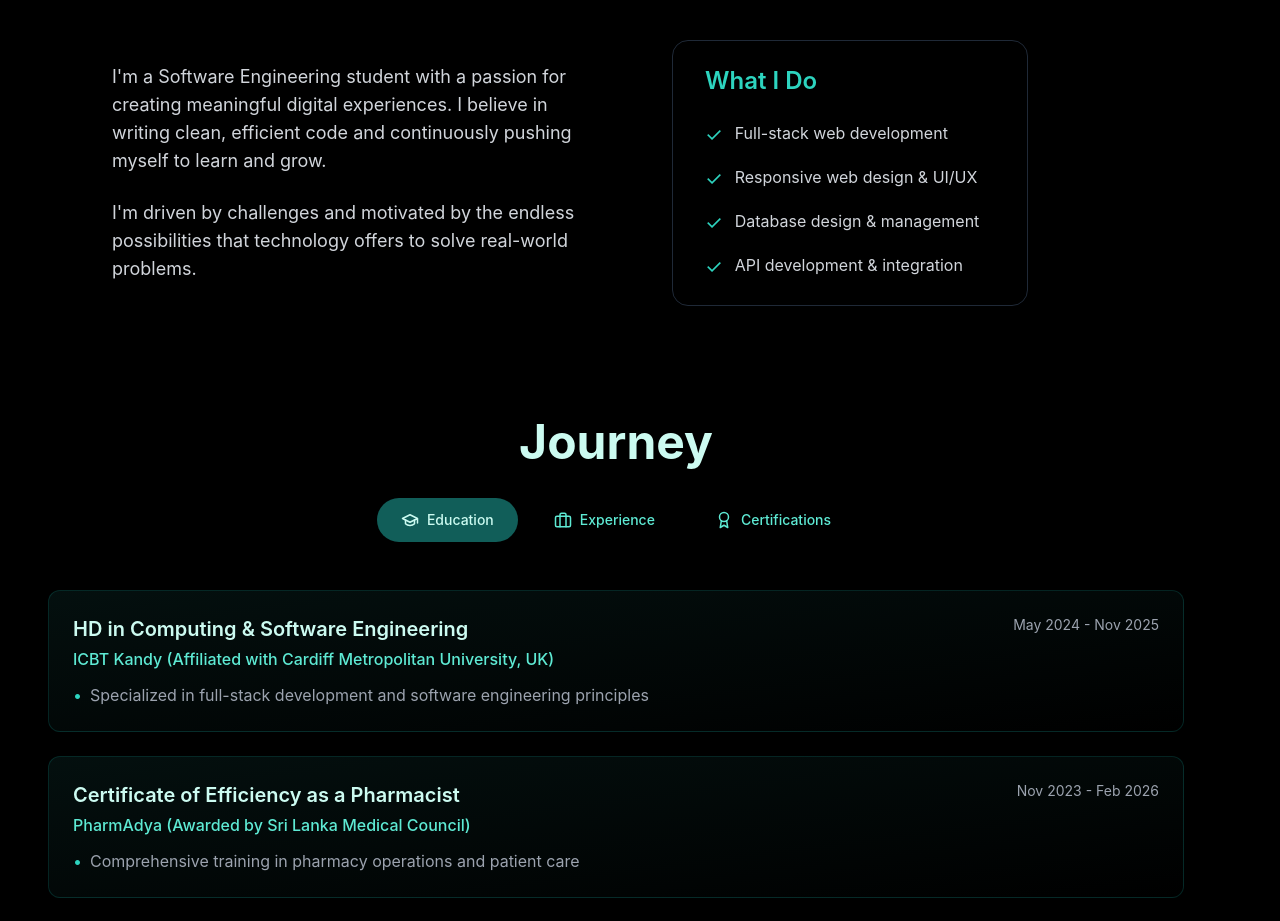
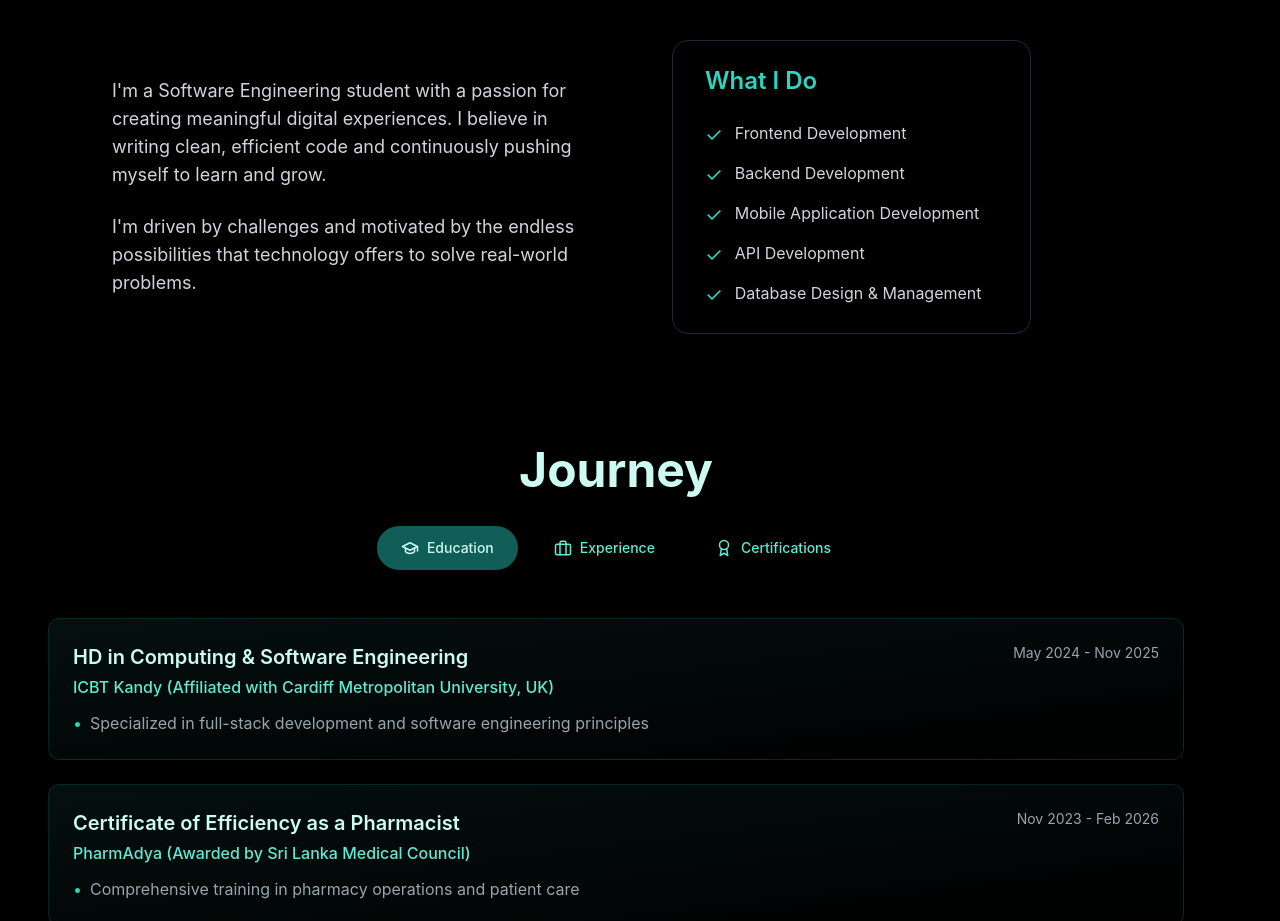
Before and after one commit to MNSBaanu/MyPortfolio, a React (Vite) app: page / in a window 1280 px wide. Shown: the part 960-1881 px from the top of the page. Built offline with nearby package versions, Linux system fonts and the light colour scheme.

Commit message:
Lil Change

```diff
--- a/src/components/About.tsx
+++ b/src/components/About.tsx
@@ -58,7 +58,7 @@ export default function About() {
               className="bg-black py-4 sm:py-5 md:py-6 pl-4 sm:pl-6 md:pl-8 pr-6 sm:pr-8 md:pr-12 rounded-xl sm:rounded-2xl shadow-lg border border-gray-800 w-fit ml-0 sm:ml-4 md:ml-8"
             >
               <h3 className="text-lg sm:text-xl md:text-2xl font-semibold mb-3 sm:mb-4 md:mb-6 text-teal-400">What I Do</h3>
-              <ul className="space-y-2 sm:space-y-3 md:space-y-4">
+              <ul className="space-y-1.5 sm:space-y-2 md:space-y-3">
                 {about.services.map((service) => (
                   <li key={service} className="flex items-start group">
                     <span className="text-teal-400 mr-2 sm:mr-3 text-base sm:text-lg md:text-xl group-hover:scale-125 transition-transform duration-300">✓</span>
--- a/src/data/portfolio.ts
+++ b/src/data/portfolio.ts
@@ -22,10 +22,11 @@ export const about = {
     { number: '5+', label: 'Technologies' },
   ],
   services: [
-    'Full-stack web development',
-    'Responsive web design & UI/UX',
-    'Database design & management',
-    'API development & integration',
+    'Frontend Development',
+    'Backend Development',
+    'Mobile Application Development',
+    'API Development',
+    'Database Design & Management',
   ],
 }
 
```
